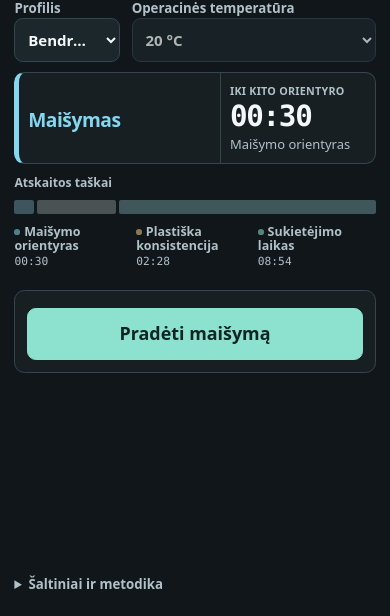
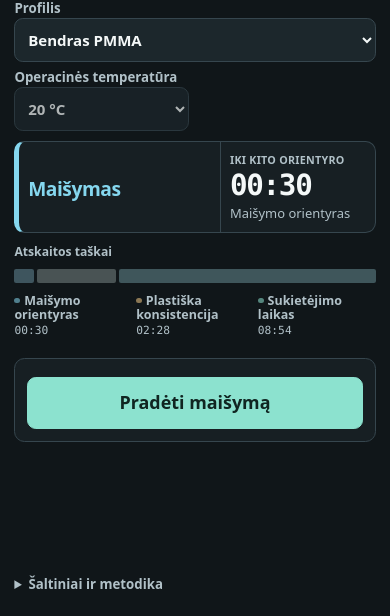
Before and after one commit to Skrayls/cemento-laikmatis, a website with bundled scripts: page public/index.html in a window 390 px wide. Shown: the part 228-844 px from the top of the page. Built offline with nearby package versions, Linux system fonts and the light colour scheme.

Commit message:
Keep full cement profile names visible on phones

```diff
--- a/public/style.css
+++ b/public/style.css
@@ -497,8 +497,4 @@ body {
 @media (orientation: portrait) and (max-width: 520px) {
   main { margin-block: 0 auto; }
   .monitor { gap: .65rem; }
-  .configuration:has(#method-field[hidden]) {
-    grid-template-columns: minmax(0, 1fr) auto;
-  }
-  .configuration:has(#method-field[hidden]) .field:first-child { grid-column: auto; }
 }
```
